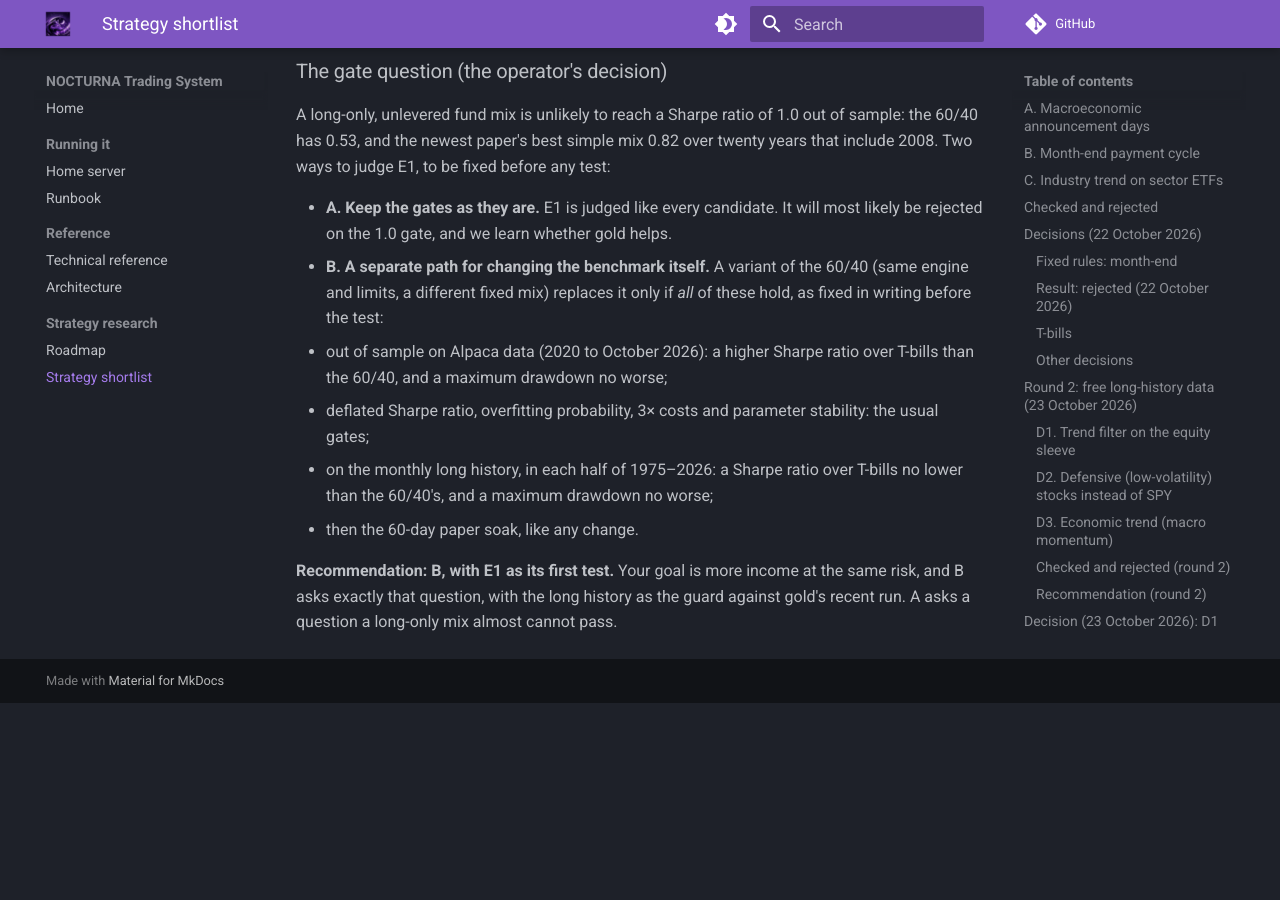
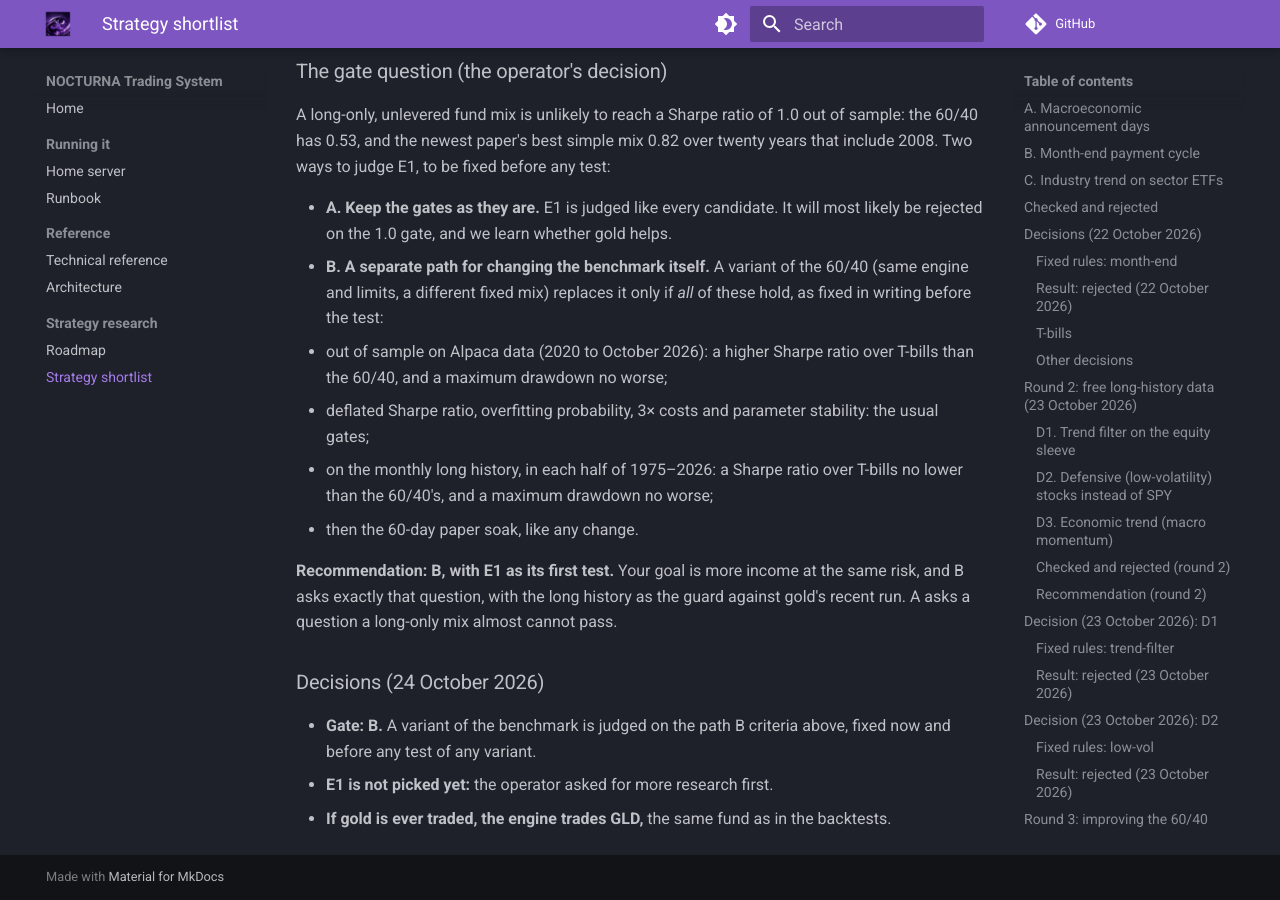
Before and after one commit to Yog-Sotho/Nocturna-Trading-System, an MkDocs documentation site: the page built from docs/STRATEGY_SHORTLIST.md, in a window 1280 px wide and 900 px high, scrolled down 22142 px. Built offline with MkDocs 1.6.1 and Material for MkDocs 9.7.7, drawn with Linux system fonts in a browser that asks for light colours; comment, search, counter and statistics services are not loaded; before the commit the page ends 22845 px from its top, so only the background shows below that.

Commit message:
Shortlist round 3: record the operator's decisions (gate B, E1 not yet, GLD)
Co-Authored-By: Claude Opus 5.5 <noreply@anthropic.com>
Claude-Session: https://claude.ai/code/session_012GGTNB9hHZ4RSx8aaTXJyQ

```diff
--- a/docs/STRATEGY_SHORTLIST.md
+++ b/docs/STRATEGY_SHORTLIST.md
@@ -835,3 +835,10 @@ Two ways to judge E1, to be fixed before any test:
 **Recommendation: B, with E1 as its first test.** Your goal is more income at the same risk,
 and B asks exactly that question, with the long history as the guard against gold's recent
 run. A asks a question a long-only mix almost cannot pass.
+
+### Decisions (24 October 2026)
+
+- **Gate: B.** A variant of the benchmark is judged on the path B criteria above, fixed now and
+  before any test of any variant.
+- **E1 is not picked yet:** the operator asked for more research first.
+- **If gold is ever traded, the engine trades GLD,** the same fund as in the backtests.
```
